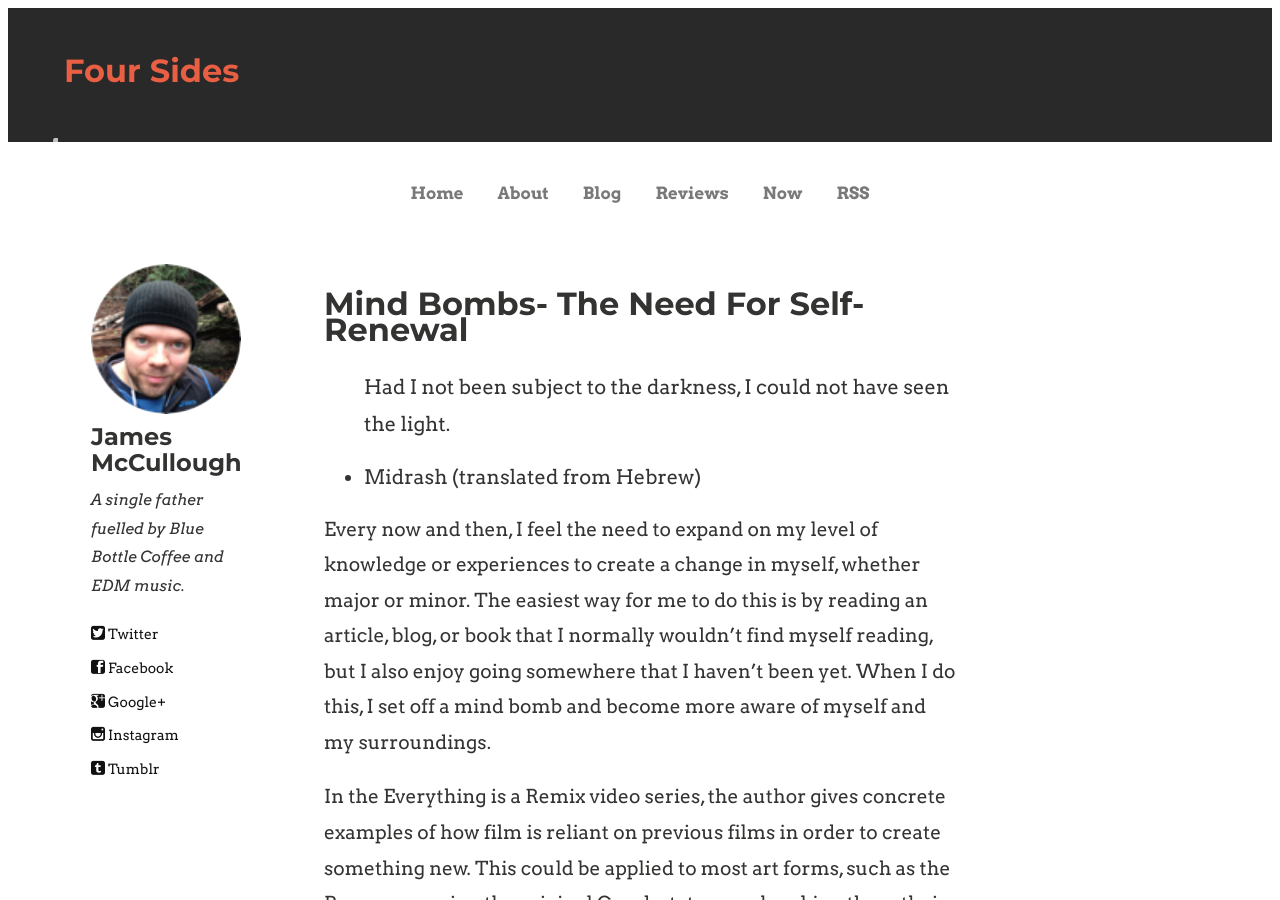
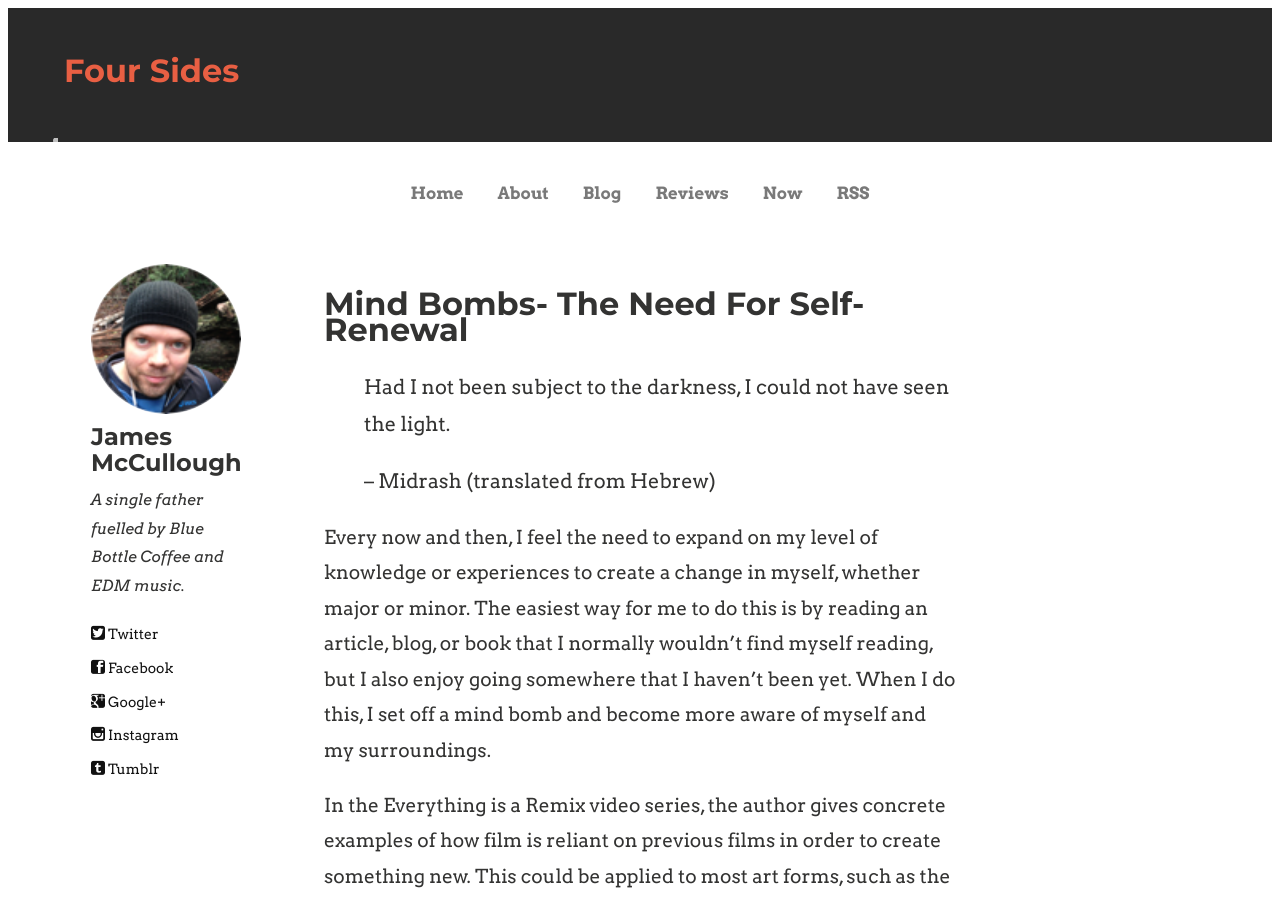
Before and after one commit to foursides/foursides.github.io, a Jekyll site: the page built from _posts/2011-12-30-mind-bombs-the-need-for-self-renewal.md, in a window 1280 px wide and 900 px high. Built offline with Jekyll 4.4.1, drawn with Linux system fonts in a browser that asks for light colours; nearby versions of some CDN libraries; library files that are not in the unit come from our copies; comment, search, counter and statistics services are not loaded.

```diff
--- a/_posts/2011-12-30-mind-bombs-the-need-for-self-renewal.md
+++ b/_posts/2011-12-30-mind-bombs-the-need-for-self-renewal.md
@@ -7,7 +7,7 @@ tags: [life, work]
 
 > Had I not been subject to the darkness, I could not have seen the light.
 >
-> - Midrash (translated from Hebrew)
+> -- Midrash (translated from Hebrew)
 
 Every now and then, I feel the need to expand on my level of knowledge or experiences to create a change in myself, whether major or minor. The easiest way for me to do this is by reading an article, blog, or book that I normally wouldn't find myself reading, but I also enjoy going somewhere that I haven't been yet. When I do this, I set off a mind bomb and become more aware of myself and my surroundings.
 
```
